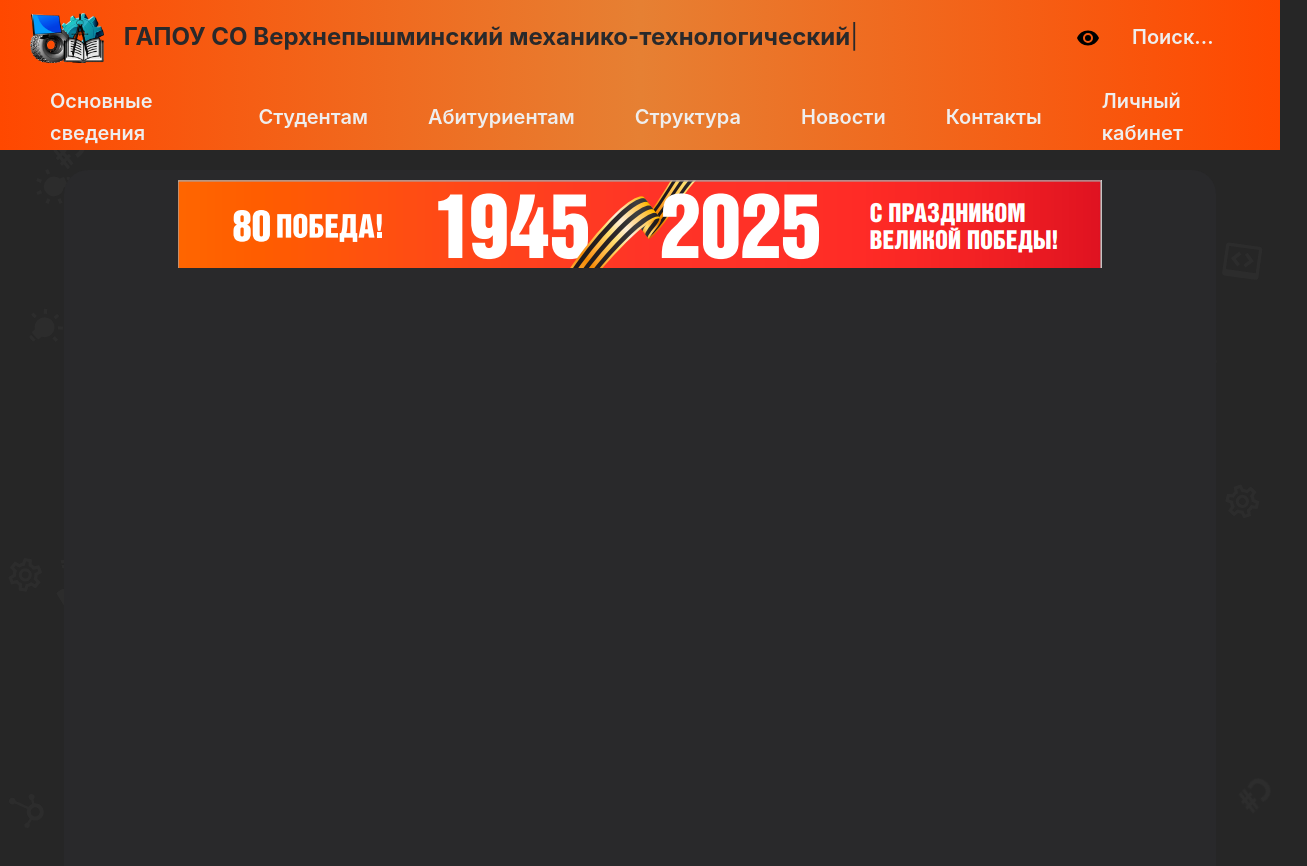
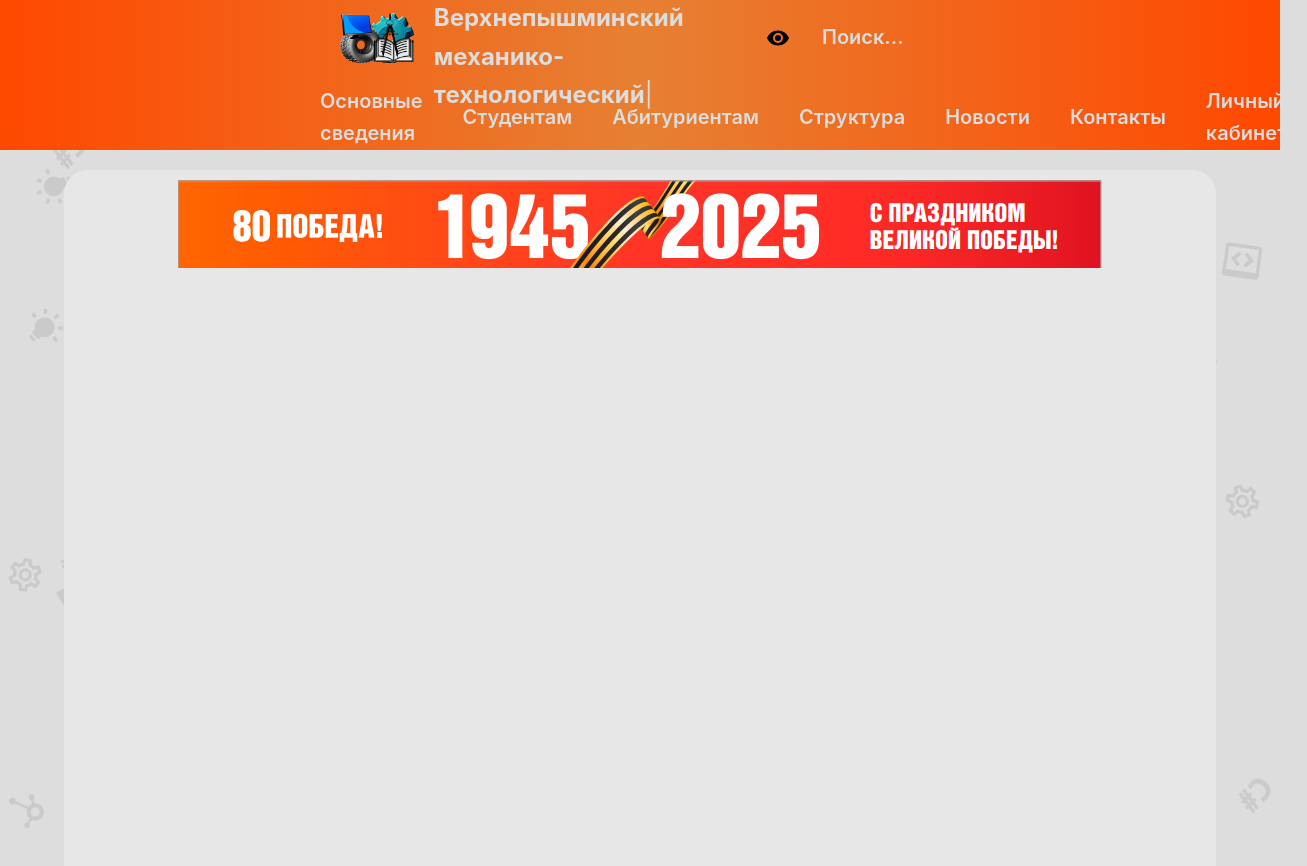
Before and after one commit to Payziii/Unost, a Vue app: page / in a window 1280 px wide. Shown: the top 866 px of the page, 1307 px wide, since content can reach past the window. Built offline with nearby package versions, Linux system fonts and the light colour scheme.

Commit message:
Белая тема

```diff
--- a/src/App.vue
+++ b/src/App.vue
@@ -72,7 +72,7 @@ onMounted(() => {
           left: `${icon.x}%`,
           top: `${icon.y}%`
         }"
-        alt="Random icon"
+        alt=""
       />
     </div>
   </div>
@@ -100,6 +100,7 @@ onMounted(() => {
   height: 40px;
   opacity: 0.6;
   transform-origin: center;
+  filter: invert(90%);
 
   animation: fadeIn 1.5s ease-in-out;
 }
@@ -123,3 +124,7 @@ onMounted(() => {
   }
 }
 </style>
+
+<style>
+
+</style>
--- a/src/assets/base.css
+++ b/src/assets/base.css
@@ -3,7 +3,8 @@
   --soft-black: #262626;
   --orange: #ff4800; /* #ff6600 */
   --soft-orange: #e68033;
-  --white: #eeeeee;
+  --white: #dddddd;
+  --soft-white: #e7e7e7;
 }
 
 *,
@@ -19,8 +20,8 @@ body {
     font-family: Inter, -apple-system, BlinkMacSystemFont, 'Segoe UI', Roboto, Oxygen, Ubuntu, Cantarell, 'Fira Sans', 'Droid Sans', 'Helvetica Neue', sans-serif;
   }
   min-height: 100vh;
-  color: var(--white);
-  background: var(--soft-black);
+  color: var(--black);
+  background: var(--white);
   transition:
     color 0.5s,
     background-color 0.5s;
--- a/src/components/Header.vue
+++ b/src/components/Header.vue
@@ -5,7 +5,7 @@ import { ref, onMounted } from 'vue';
 
 const titleElement = ref(null);
 const titles = [
-  "ГАПОУ СО «ВПМТТ «Юность»",
+  "ГАПОУ СО Верхнепышминский механико-технологический техникум «Юность»",
   "ГАПОУ СО Верхнепышминский механико-технологический техникум «Юность»"
 ];
 let isAnimating = false;
@@ -136,8 +136,8 @@ const menuItems = {
 }
 
 .upper {
-  padding-left: 30px;
-  padding-right: 30px;
+  padding-left: 340px;
+  padding-right: 340px;
   display: flex;
   align-items: center;
   justify-content: space-between;
@@ -157,7 +157,7 @@ const menuItems = {
     h1 {
       font-size: 24px;
       font-weight: 700;
-      color: var(--black);
+      color: var(--white);
     }
   }
 
@@ -169,12 +169,11 @@ const menuItems = {
 }
 
 .navbar {
-  padding-left: 30px;
-  padding-right: 30px;
+  padding-left: 300px;
+  padding-right: 300px;
   display: flex;
   align-items: center;
   justify-content: space-between;
-  gap: 20px;
 }
 
 .search {
--- a/src/components/SplashScreen.vue
+++ b/src/components/SplashScreen.vue
@@ -18,7 +18,7 @@
   display: flex;
   justify-content: center;
   align-items: center;
-  background-color: var(--black);
+  background-color: var(--soft-white);
   z-index: 9999;
   transition: opacity 0.5s ease-out;
 }
@@ -44,7 +44,7 @@ h1 {
 .loader {
   width: 50px;
   height: 50px;
-  border: 5px solid var(--black);
+  border: 5px solid var(--soft-white);
   border-top: 5px solid var(--orange);
   border-radius: 50%;
   animation: spin 1s linear infinite;
--- a/src/views/HomeView.vue
+++ b/src/views/HomeView.vue
@@ -21,7 +21,7 @@
 
 .isp3304 {
   height: 100vh;
-  background-color: var(--black);
+  background-color: var(--soft-white);
   width: 90%;
   display: flex;
   justify-content: center;
```
